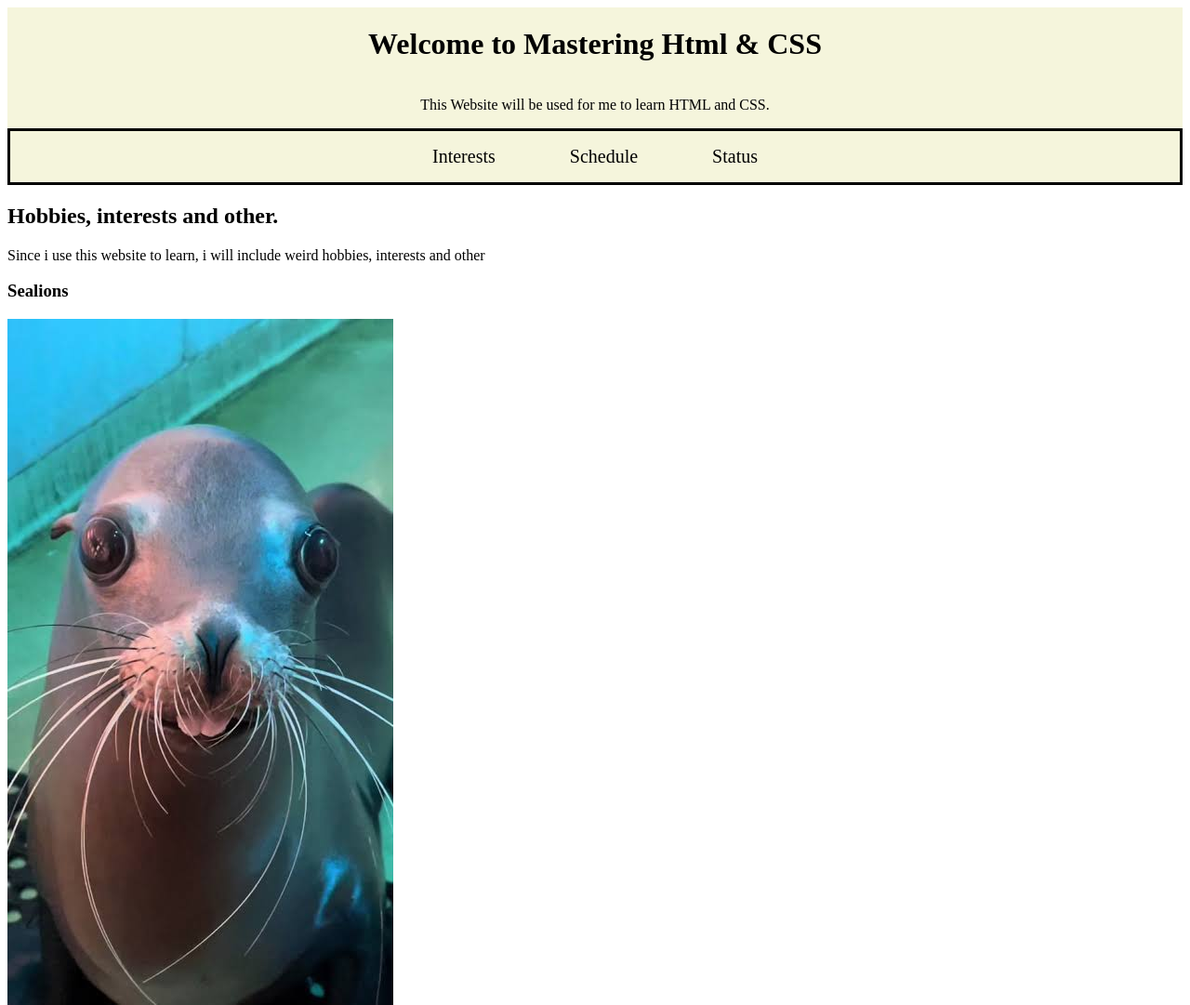
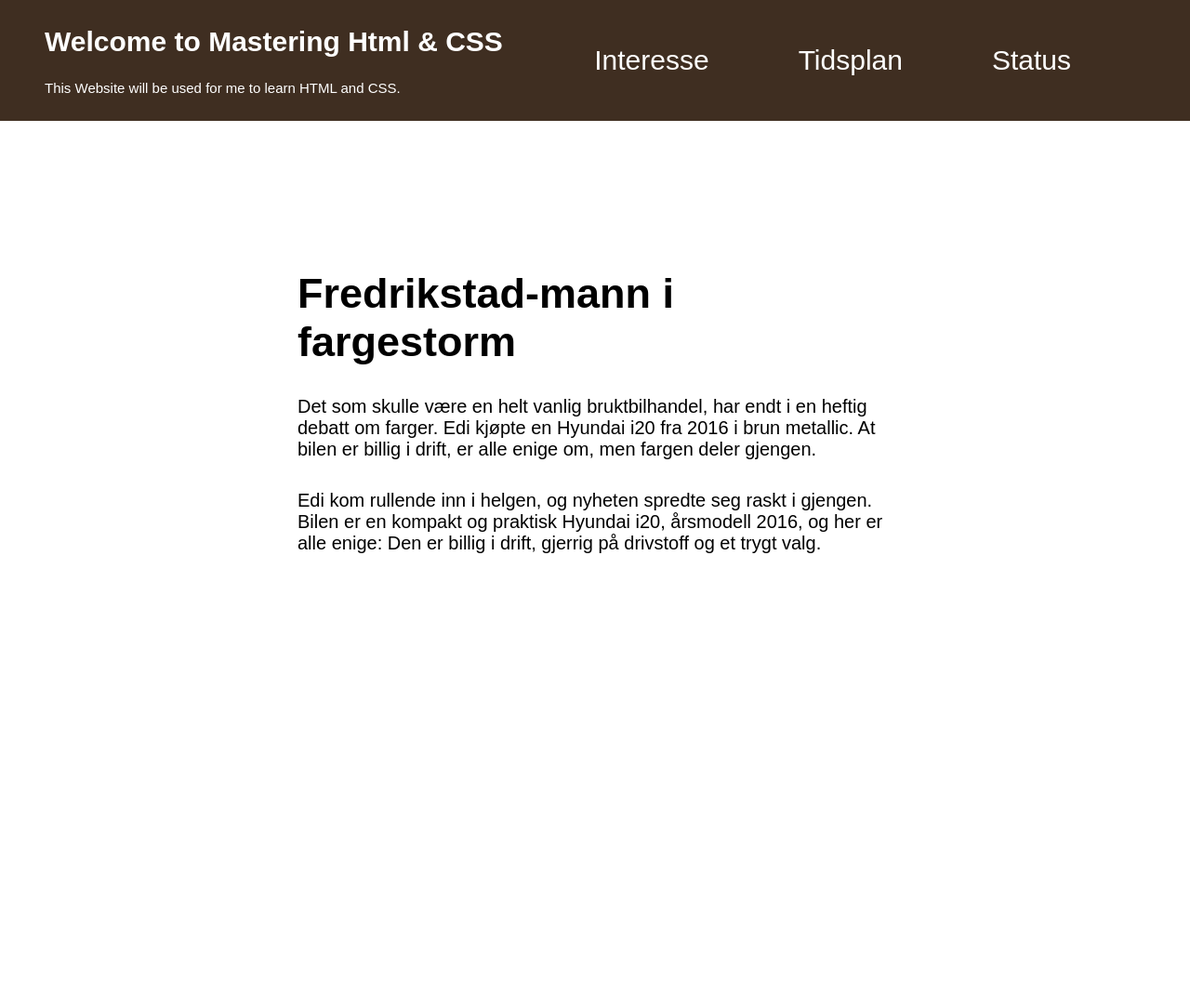
Before and after one commit to Edi-Q/Sandbox, a plain HTML site: page My website/index.html in a window 1280 px wide. Shown: the top 1081 px of the page at 93% size. After the commit the page ends 800 px from the top, so only its background shows below. Drawn offline with Linux system fonts and the light colour scheme.

Commit message:
eksamens øvelse

```diff
--- a/My website/global.css
+++ b/My website/global.css
@@ -1,33 +1,65 @@
 * {
 color: inherit;
 text-decoration: none;
+font-family: sans-serif;
+margin: 0;
+padding: 0;
+box-sizing: border-box;
 }
 
 
-header {
-    background-color: beige;
+
+.site-header{
+    background-color: #3F2E21;
+    color: white;
+    display: flex;
+    align-items: center;
+    justify-content: space-between;
+    font-size: 15px;
+
+}
+
+#welcomesign {
     display: flex;
     flex-direction: column;
+    margin-left: 3rem;
+    gap: 1.5rem;
+}
+
+article{
+    gap: 2rem;
+    display: flex;
+    flex-direction: column;
+    margin: 10rem;
+    margin-left: 20rem;
+    margin-right: 20rem;
     align-items: center;
 
 }
 
+.article-header {
+    font-size: 30px;
 
-nav {
-    background-color: beige;
+}
+
+.bil-text{
     font-size: 20px;
-    display: flex;
-    gap: 5rem;
-    justify-content: center;
-    align-items: center;
-    padding: 1rem;
-
-    border: solid black;
+}
 
 
+nav{
+    margin-right: 5rem;
+    display: flex;
+    gap: 6rem;
+    font-size: 30px;
+    padding: 3rem;
+}
 
+nav a:hover {
+    color:#c3723f;
+}
 
+nav a:active{
 
-
-
+    color:rgb(254, 109, 24);
 }
--- a/My website/index.html
+++ b/My website/index.html
@@ -7,26 +7,34 @@
     <title>Mastering HTML&CSS</title>
     <link rel="stylesheet" href="global.css">
 </head>
+
 <body>
-    <header><h1>Welcome to Mastering Html & CSS</h1>
-    <p>This Website will be used for me to learn HTML and CSS.</p>
+
+    <header class= "site-header">
+        <div id = "welcomesign">
+        <h1>Welcome to Mastering Html & CSS</h1>
+        <p>This Website will be used for me to learn HTML and CSS.</p>
+        </div>
+
+        <nav>
+        <a href="" >Interesse</a>
+        <a href="">Tidsplan</a>
+        <a href="">Status</a>
+        </nav>
+
     </header>
-    <nav>
-        <a href="" class="buttons">Interests</a>
-        <a href="">Schedule</a>
-        <a href="">Status</a>
 
-    </nav>
-    <h2>Hobbies, interests and other.</h2>
-    <p>Since i use this website to learn, i will include weird hobbies, interests and other</p>
-    <h3>Sealions</h3>
-    <img src="sealion image1.jpg" alt="Sealion Image">
-    <p><a href="https://en.wikipedia.org/wiki/Sea_lion" alt="Link to sealion wikipedia page"> Sealions</a> are weird creatures, not only do they do <a href="https://www.youtube.com/shorts/OHSHYdt_aik" alt="Youtube link to sealion noises"> weird noises</a> but they also are weirdly <a href="https://www.youtube.com/watch?v=aQnYixCjz60" alt="Link to Sealion doing a handstand">strong and agile</a>. Sealions are like goofy sea dogs but must not be confused with <a href="https://en.wikipedia.org/wiki/Pinniped" alt="Wikipedia link to seals">seals</a></p>
+    <main>
 
+        <article>
+            <header class = "article-header">
+            <h2>Fredrikstad-mann i fargestorm</h2>
+            </header>
+            <p class ="bil-text"> Det som skulle være en helt vanlig bruktbilhandel, har endt i en heftig debatt om farger. Edi kjøpte en Hyundai i20 fra 2016 i brun metallic. At bilen er billig i drift, er alle enige om, men fargen deler gjengen. </p>
+            <p class ="bil-text">Edi kom rullende inn i helgen, og nyheten spredte seg raskt i gjengen. Bilen er en kompakt og praktisk Hyundai i20, årsmodell 2016, og her er alle enige: Den er billig i drift, gjerrig på drivstoff og et trygt valg.</p>
+        </article>
 
-
-
-
+    </main>
 
 </body>
 </html>
```
Also changed, not shown: Snapchat-285155654.jpg (added).
